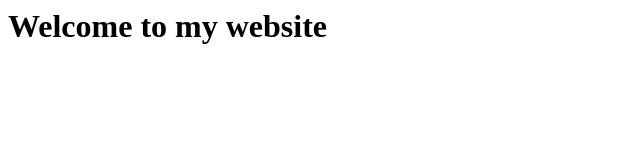
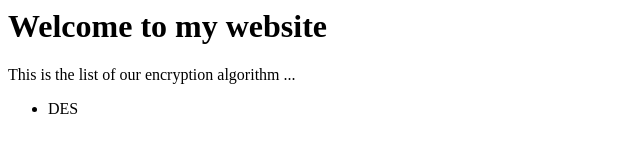
Before and after one commit to mvpjava/skillsU, a plain HTML site: page index.html in a window 1280 px wide. Shown: the whole page, without its empty margins (0-640 px from the left). Drawn offline with Linux system fonts and the light colour scheme.

Commit message:
added encrypt algos list

```diff
--- a/index.html
+++ b/index.html
@@ -4,5 +4,9 @@
 </head>
 <body>
   <h1>Welcome to my website</h1>
+  <p>This is the list of our encryption algorithm ...</p>
+  <ul>
+    <li>DES</li>
+  </ul>
 </body>
 </html>
```
